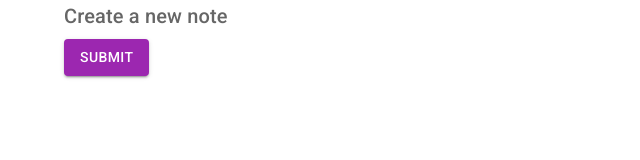
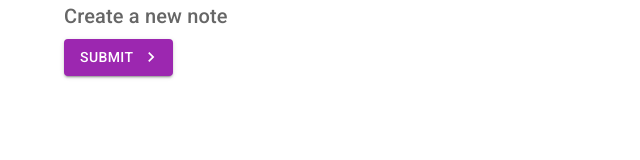
Before and after one commit to willhobson85/Material-UI-Note-App, a React (Create React App) app: page /create in a window 1280 px wide. Shown: the top 160 px of the page, without its empty margins (0-640 px from the left). Built offline with nearby package versions, Linux system fonts and the light colour scheme.

Commit message:
Installed icon package, add icon to submit button

```diff
--- a/package.json
+++ b/package.json
@@ -5,6 +5,7 @@
   "dependencies": {
     "@emotion/react": "^11.10.6",
     "@emotion/styled": "^11.10.6",
+    "@mui/icons-material": "^5.11.11",
     "@mui/material": "^5.11.12",
     "@testing-library/jest-dom": "^5.11.9",
     "@testing-library/react": "^11.2.5",
--- a/src/pages/Create.js
+++ b/src/pages/Create.js
@@ -2,6 +2,8 @@ import React from 'react'
 import Typography from '@mui/material/Typography'
 import Button from '@mui/material/Button';
 import { Container } from '@mui/system/';
+import AcUnitOutlinedIcon from '@mui/icons-material/AcUnitOutlined';
+import KeyboardArrowRightIcon from '@mui/icons-material/KeyboardArrowRight';
 
 
 // import ButtonGroup from '@mui/material/ButtonGroup';
@@ -28,6 +30,7 @@ export default function Create() {
       type='submit'
       color='secondary'
       variant='contained'
+      endIcon={<KeyboardArrowRightIcon />}
     >
       Submit
     </Button>
@@ -54,6 +57,16 @@ export default function Create() {
         <Button>Two</Button>
         <Button>Three</Button>
       </ButtonGroup> */}
+
+      {/* icons */}
+      {/* <br />
+      <AcUnitOutlinedIcon />
+      // To create an icon, you must install icon package and import them. They can also take props
+      // Can add icons to a button at start by using startIcon={<component />} or at the end with endIcon={<component />}
+      <AcUnitOutlinedIcon
+        color='secondary'
+        fontSize='large'
+      /> */}
     </Container>
   )
 }
```
Also changed, not shown: 1 other file (tests, documents, lock files or other folders).
